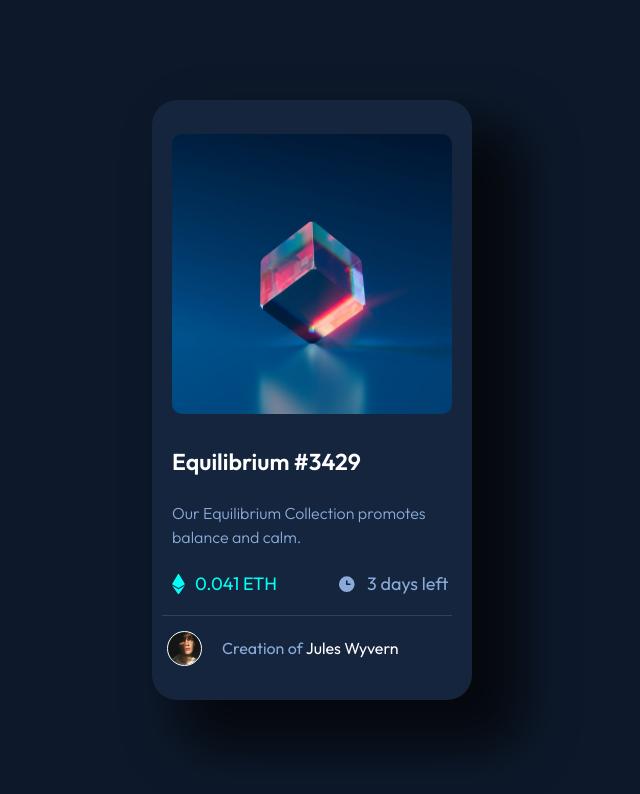
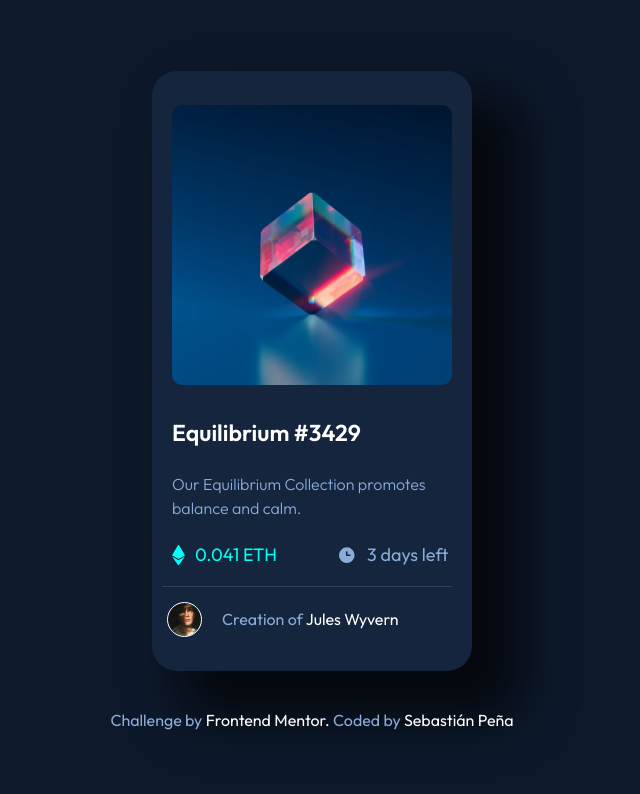
Before and after one commit to retrovertigo1981/FEMentorchallenge-NFT, a plain HTML site: page index.html in a window 1280 px wide. Shown: the whole page, without its empty margins (328-968 px from the left). Drawn offline with Linux system fonts and the light colour scheme.

Commit message:
Se agrega un footer con los creditos

```diff
--- a/index.html
+++ b/index.html
@@ -33,8 +33,11 @@
 
         </div>
 
+    </main>
 
-    </main>
+    <footer class="credits">
+        <p> Challenge by <a href="https://www.frontendmentor.io/home" target="_blank">Frontend Mentor.</a> Coded by <a href="https://twitter.com/Retrovertigo_cl" target="_blank">Sebastián Peña</a></p>
+    </footer>
 
 </body>
 </html>
--- a/style.css
+++ b/style.css
@@ -26,6 +26,7 @@ html {
 body {
     background-color: var(--main-BG);
     display: flex;
+    flex-direction: column;
     width: 100%;
     height: 100vh;
     justify-content: center;
@@ -89,12 +90,7 @@ body {
 
 }
 
-.nft-card--container img:hover {
-    background-color: rgba(0, 255, 247, 0.5);
-    transition: all 0.3s ease-out;
-    opacity: 1;
 
-}
 
 .title {
     color: var(--white);
@@ -206,3 +202,24 @@ body {
     color: var(--Cyan);
 
 }
+
+.credits {
+    display: flex;
+    align-content: center;
+    justify-content: center;
+    margin-top: 40px;
+}
+
+.credits p {
+    color: var(--Soft-blue);
+    font-size: 1.6rem;
+}
+
+.credits a {
+    text-decoration: none;
+    color: var(--white);
+}
+
+.credits a:hover {
+    color: var(--Cyan);
+}
```
